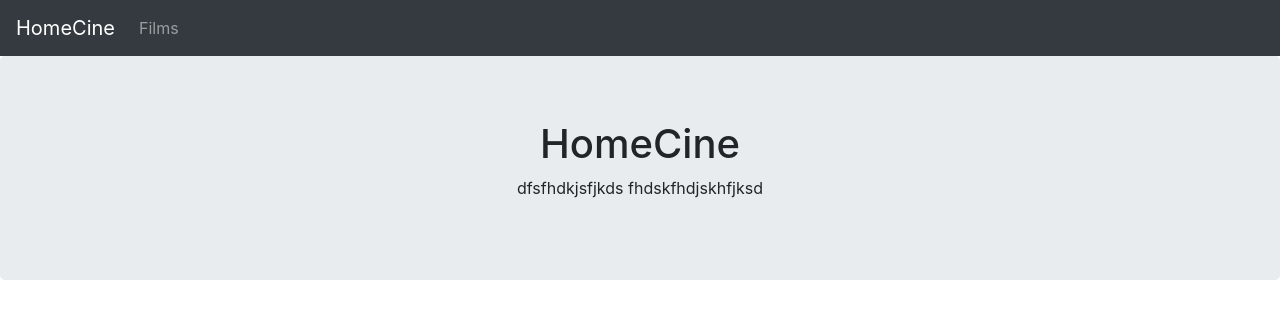
After one commit to HadrienHachez/appweb, a Symfony app: template templates/pages/home.html.twig in a window 1280 px wide. The commit adds this page. Shown: the top 319 px of the page. Run offline with Twig, Linux system fonts and the light colour scheme; the template is opened without the code that fills it, so the values that code supplies are empty; some libraries are stand-ins or nearby versions.

Commit message:
add first page

```diff
--- a/composer.json
+++ b/composer.json
@@ -5,7 +5,7 @@
         "php": "^7.1.3",
         "ext-ctype": "*",
         "ext-iconv": "*",
-        "sensio/framework-extra-bundle": "^5.1",
+        "sensio/framework-extra-bundle": "^5.2",
         "symfony/asset": "4.2.*",
         "symfony/console": "4.2.*",
         "symfony/dotenv": "4.2.*",
@@ -16,6 +16,7 @@
         "symfony/monolog-bundle": "^3.1",
         "symfony/orm-pack": "*",
         "symfony/process": "4.2.*",
+        "symfony/routing": "4.2.*",
         "symfony/security-bundle": "4.2.*",
         "symfony/serializer-pack": "*",
         "symfony/swiftmailer-bundle": "^3.1",
--- a/config/routes.yaml
+++ b/config/routes.yaml
@@ -1,3 +1,4 @@
+
 #index:
 #    path: /
 #    controller: App\Controller\DefaultController::index
--- a/templates/base.html.twig
+++ b/templates/base.html.twig
@@ -3,9 +3,27 @@
     <head>
         <meta charset="UTF-8">
         <title>{% block title %}Welcome!{% endblock %}</title>
+        <link rel="stylesheet" href="https://stackpath.bootstrapcdn.com/bootstrap/4.2.1/css/bootstrap.min.css" integrity="sha384-GJzZqFGwb1QTTN6wy59ffF1BuGJpLSa9DkKMp0DgiMDm4iYMj70gZWKYbI706tWS" crossorigin="anonymous">
+<script src="https://stackpath.bootstrapcdn.com/bootstrap/4.2.1/js/bootstrap.min.js" integrity="sha384-B0UglyR+jN6CkvvICOB2joaf5I4l3gm9GU6Hc1og6Ls7i6U/mkkaduKaBhlAXv9k" crossorigin="anonymous"></script>
         {% block stylesheets %}{% endblock %}
     </head>
     <body>
+        <script src="https://code.jquery.com/jquery-3.3.1.slim.min.js" integrity="sha384-q8i/X+965DzO0rT7abK41JStQIAqVgRVzpbzo5smXKp4YfRvH+8abtTE1Pi6jizo" crossorigin="anonymous"></script>
+        <script src="https://cdnjs.cloudflare.com/ajax/libs/popper.js/1.14.6/umd/popper.min.js" integrity="sha384-wHAiFfRlMFy6i5SRaxvfOCifBUQy1xHdJ/yoi7FRNXMRBu5WHdZYu1hA6ZOblgut" crossorigin="anonymous"></script>
+        <nav class="navbar navbar-expand-lg navbar-dark bg-dark">
+        <a class="navbar-brand" href="{{path('home')}}">HomeCine</a>
+        <button class="navbar-toggler" type="button" data-toggle="collapse" data-target="#navbarSupportedContent" aria-controls="navbarSupportedContent" aria-expanded="false" aria-label="Toggle navigation">
+            <span class="navbar-toggler-icon"></span>
+        </button>
+
+        <div class="collapse navbar-collapse" id="navbarSupportedContent">
+            <ul class="navbar-nav mr-auto">
+            <li class="nav-item ">
+                <a class="nav-link" href="{{path('movie.index')}}">Films</a>
+            </li>
+            </ul>
+        </div>
+        </nav>
         {% block body %}{% endblock %}
         {% block javascripts %}{% endblock %}
     </body>
--- /dev/null
+++ b/templates/pages/home.html.twig
@@ -0,0 +1,7 @@
+{%extends 'base.html.twig'%}
+{%block body %}
+<div class="jumbotron text-center">
+    <h1> HomeCine </h1>
+    <p>dfsfhdkjsfjkds fhdskfhdjskhfjksd </p>
+    </div>
+{%endblock %}
```
Also changed, not shown: src/Controller/HomeController.php (added, +25 -0 lines), src/Controller/MovieController.php (added, +18 -0 lines), templates/movie/index.html.twig (added, +7 -0 lines), config/services.yaml (line endings or trailing spaces), 1 other file.
